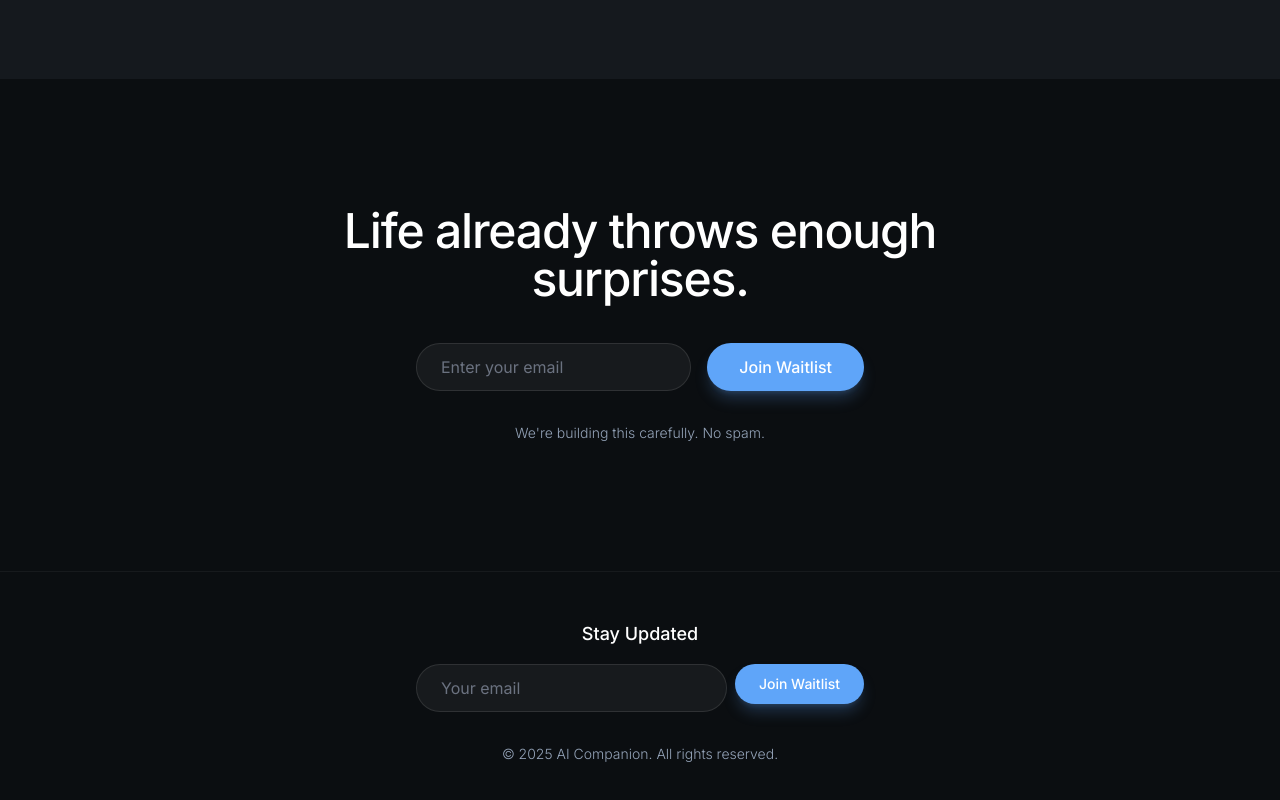
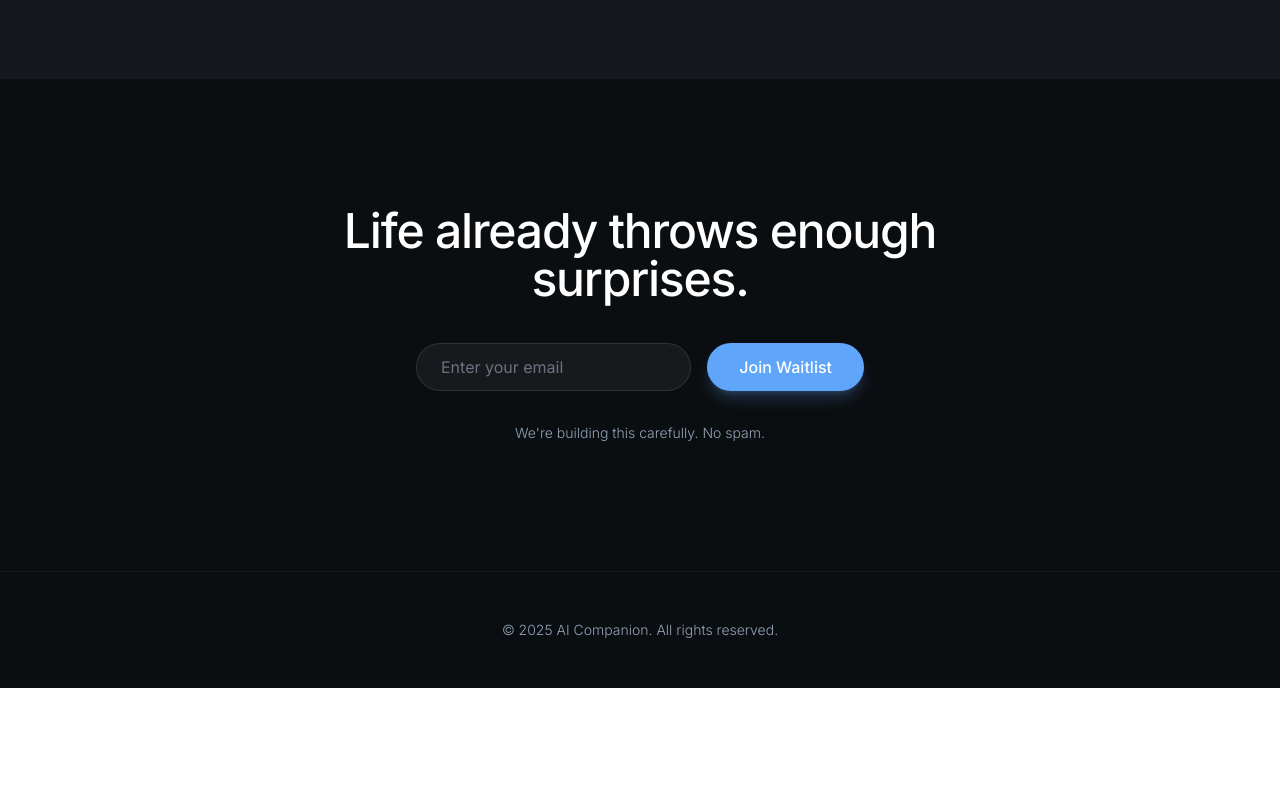
Before and after one commit to Ronnie434/AI-Companion, a React (Vite) app: page / in a window 1280 px wide. Shown: the part 3692-4492 px from the top of the page. After the commit the page ends 4380 px from the top, so only its background shows below. Built offline with nearby package versions, Linux system fonts and the light colour scheme.

Commit message:
refactor: Remove duplicate waitlist form from Footer
- Remove email input and Join Waitlist button from Footer
- Keep only copyright text
- Eliminates UI duplication (CTA section already has waitlist form)
- Improves user experience with cleaner footer

```diff
--- a/src/components/layout/Footer.tsx
+++ b/src/components/layout/Footer.tsx
@@ -1,64 +1,9 @@
-import React, { useState } from 'react';
-import { useWaitlist } from '../../hooks/useWaitlist';
-import { Input, Button } from '../ui';
+import React from 'react';
 
 export const Footer = () => {
-  const [email, setEmail] = useState('');
-  const { isLoading, error, success, submitEmail } = useWaitlist();
-
-  const handleSubmit = async (e: React.FormEvent) => {
-    e.preventDefault();
-    await submitEmail(email, 'footer');
-    if (success) {
-      setEmail('');
-    }
-  };
-
   return (
     <footer className="border-t border-gray-200 bg-white py-12 dark:border-white/5 dark:bg-background-dark">
       <div className="mx-auto max-w-7xl px-6">
-        {/* Waitlist Section */}
-        <div className="mb-8 text-center">
-          <h3 className="mb-4 text-lg font-medium text-gray-900 dark:text-white">
-            Stay Updated
-          </h3>
-
-          {success ? (
-            <div className="mx-auto max-w-md rounded-2xl bg-green-50 p-4 dark:bg-green-900/20">
-              <p className="text-sm font-medium text-green-900 dark:text-green-100">
-                ✓ You're on the waitlist!
-              </p>
-            </div>
-          ) : (
-            <form onSubmit={handleSubmit} className="mx-auto flex max-w-md gap-2">
-              <Input
-                type="email"
-                placeholder="Your email"
-                value={email}
-                onChange={(e) => setEmail(e.target.value)}
-                disabled={isLoading}
-                required
-                className="h-10 flex-1"
-              />
-              <Button
-                type="submit"
-                variant="primary"
-                disabled={isLoading}
-                size="sm"
-                className="whitespace-nowrap"
-              >
-                {isLoading ? 'Joining...' : 'Join Waitlist'}
-              </Button>
-            </form>
-          )}
-
-          {error && (
-            <p className="mt-2 text-sm text-red-600 dark:text-red-400">
-              {error}
-            </p>
-          )}
-        </div>
-
         {/* Copyright */}
         <p className="text-center text-sm font-light text-gray-600 dark:text-text-muted">
           © 2025 AI Companion. All rights reserved.
```
